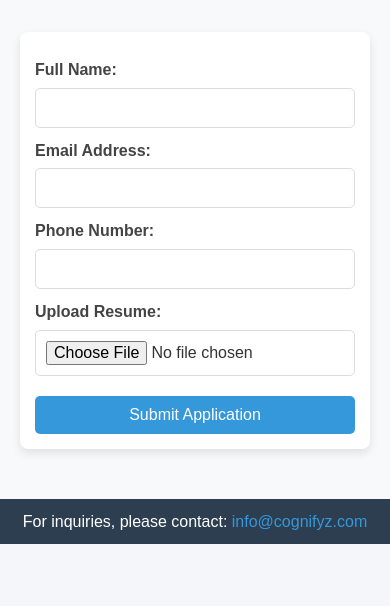
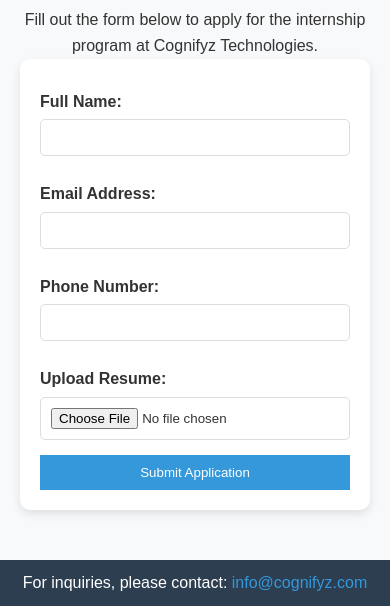
Before and after one commit to Priyanvi9/Landing-Page, a plain HTML site: page apply.html in a window 390 px wide. Shown: the part 493-1099 px from the top of the page. Before the commit the page ends 1037 px from the top, so only its background shows below. Drawn offline with Linux system fonts and the light colour scheme.

Commit message:
updation

```diff
--- a/style.css
+++ b/style.css
@@ -188,23 +188,17 @@
 }
 
 
-/* Apply Now Section Styles */
+/* Apply Now Section */
 .apply-now {
     padding: 50px 20px;
-    background-color: #f8f9fa; /* Light grey background */
+    background-color: #f8f9fa; /* Light grey */
     text-align: center;
 }
 
 .apply-now h1 {
     font-size: 2.5rem;
-    color: #2c3e50; /* Dark blue color */
+    color: #2c3e50;
     margin-bottom: 20px;
-}
-
-.apply-now p {
-    font-size: 1.1rem;
-    color: #555;
-    margin-bottom: 30px;
 }
 
 form {
@@ -212,79 +206,34 @@
     flex-direction: column;
     max-width: 500px;
     margin: 0 auto;
-    background-color: #fff;
+    background: #fff;
     padding: 20px;
-    border-radius: 8px;
+    border-radius: 10px;
     box-shadow: 0 4px 10px rgba(0, 0, 0, 0.1);
 }
 
 form label {
     text-align: left;
     margin: 10px 0 5px;
-    font-weight: 600;
-    color: #444;
+    font-weight: bold;
 }
 
-form input[type="text"],
-form input[type="email"],
-form input[type="tel"],
-form input[type="file"] {
+form input {
     padding: 10px;
+    margin-bottom: 15px;
     border: 1px solid #ddd;
     border-radius: 5px;
-    font-size: 1rem;
-}
-
-form input:focus {
-    border-color: #3498db;
-    outline: none;
-    box-shadow: 0 0 5px rgba(52, 152, 219, 0.5);
 }
 
 form button {
-    margin-top: 20px;
+    background-color: #3498db;
+    color: white;
     padding: 10px;
-    background-color: #3498db; /* Blue button */
-    color: white;
     border: none;
-    border-radius: 5px;
-    font-size: 1.1rem;
     cursor: pointer;
-    transition: background-color 0.3s ease, transform 0.3s ease;
+    transition: background 0.3s ease;
 }
 
 form button:hover {
-    background-color: #2980b9; /* Darker blue */
-    transform: scale(1.05);
+    background-color: #2980b9;
 }
-
-/* Confirmation Section */
-.confirmation {
-    display: none; /* Hide by default */
-    text-align: center;
-    background-color: #2ecc71; /* Green background */
-    color: white;
-    padding: 40px;
-}
-
-.confirmation h1 {
-    font-size: 2rem;
-    margin-bottom: 10px;
-}
-
-.confirmation p {
-    font-size: 1.1rem;
-}
-@media (max-width: 768px) {
-    .apply-now h1 {
-        font-size: 2rem;
-    }
-
-    form {
-        padding: 15px;
-    }
-
-    form button {
-        font-size: 1rem;
-    }
-}
```
